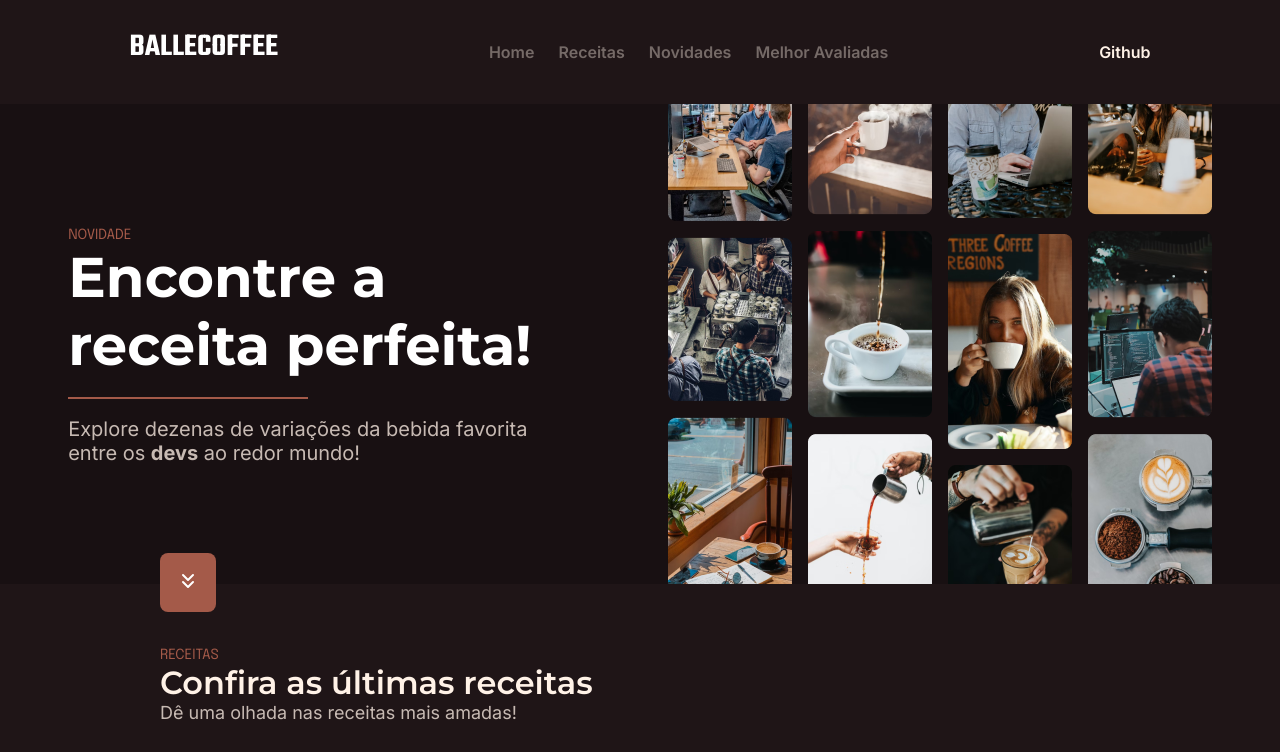
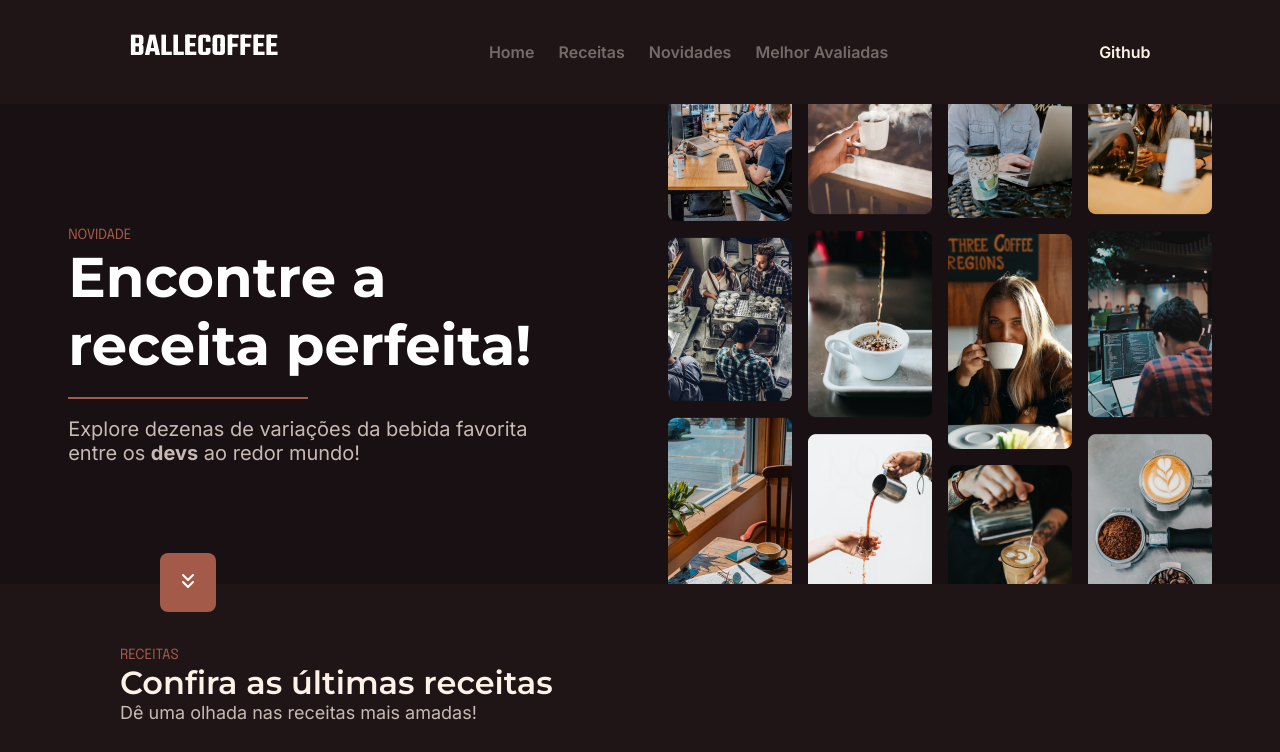
Before and after one commit to alinerhanny/ballecoffee, a plain HTML site: page index.html in a window 1280 px wide. Shown: the top 752 px of the page. Drawn offline with Linux system fonts and the light colour scheme.

Commit message:
Update style.css

```diff
--- a/style.css
+++ b/style.css
@@ -113,7 +113,7 @@ button {
 }
 
 .recipes header {
-  margin-left: 160px;
+  margin-left: 120px;
   margin-bottom: 32px;
 }
 
```
